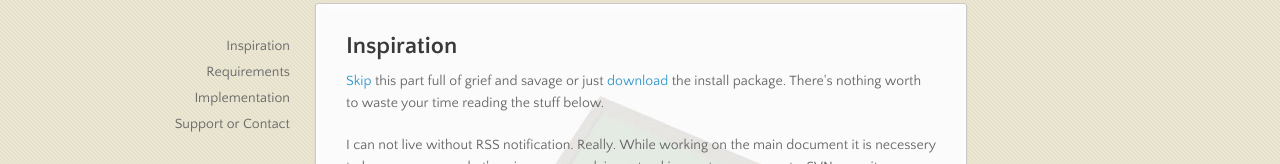
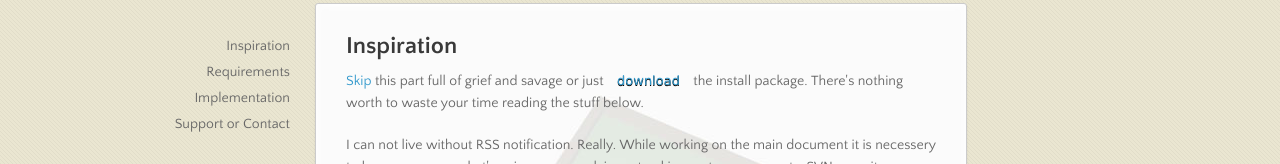
Before and after one commit to dsame/RSSCue, a plain HTML site: page index.html in a window 1280 px wide. Shown: the part 187-351 px from the top of the page. Drawn offline with nearby package versions, Linux system fonts and the light colour scheme.

Commit message:
build 18

```diff
--- a/index.html
+++ b/index.html
@@ -40,7 +40,7 @@
       </nav>
       <section>
 			<h2 class="">Inspiration</h2>
-<p><a class="internal" href="#implementation">Skip</a> this part full of grief and savage or just <a href="https://github.com/dsame/RSSCue/releases/download/v1.0.18/RSSCue.pkg">download</a> the install package. There's nothing worth to waste your time reading the stuff below.</p>
+<p><a class="internal" href="#implementation">Skip</a> this part full of grief and savage or just <code class="downl"><a href="https://github.com/dsame/RSSCue/releases/download/v1.0.18/RSSCue.pkg">download</a></code> the install package. There's nothing worth to waste your time reading the stuff below.</p>
 <p>I can not live without RSS notification. Really. While working on the main document it is necessery to keep an eye on what's going on around: issue tracking system comments, SVN repository updates, client's inquires. Even if i can not or i do not need to react immediately i am still wish to be informed the things are arriving and are handled. It calms. Or raises the alert in time, not hours or days ago i'll be able to crawl through the hundreds of emails. Yes, there are chances i miss something, but "something" is not equal "all". This is why i need an aggregator from the different sources and a system to notify me about the changes immediately</p>
 
 <p>It's unbelievable but Mac OS X is not able to hep with this pretty simple demand.</p>
--- a/stylesheets/styles.css
+++ b/stylesheets/styles.css
@@ -601,6 +601,10 @@ code.green {
   background: #0a0;
 }
 
+code.downl {
+  background: none;
+}
+
 pre {
   padding: 8px 15px;
   background: #333333;
```
